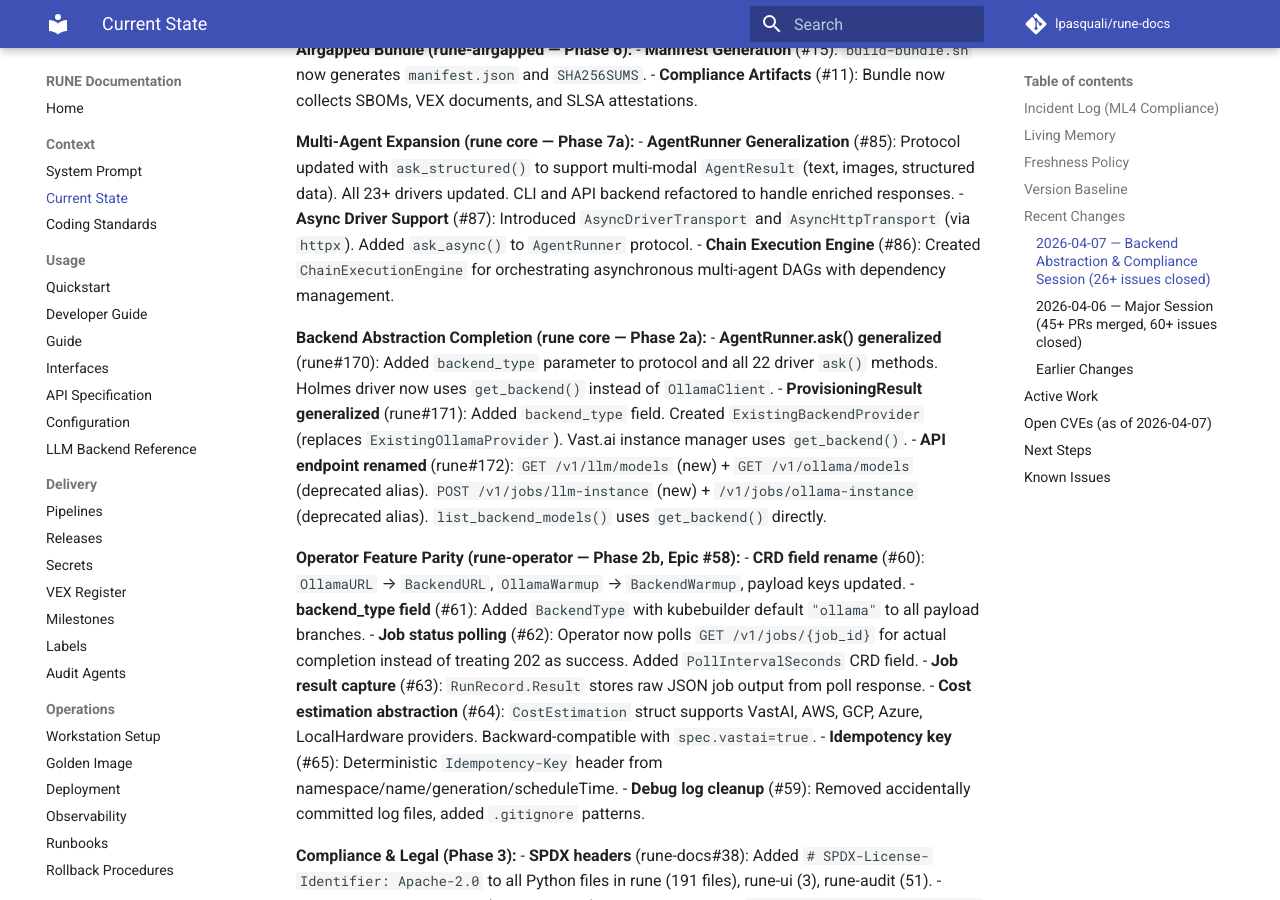
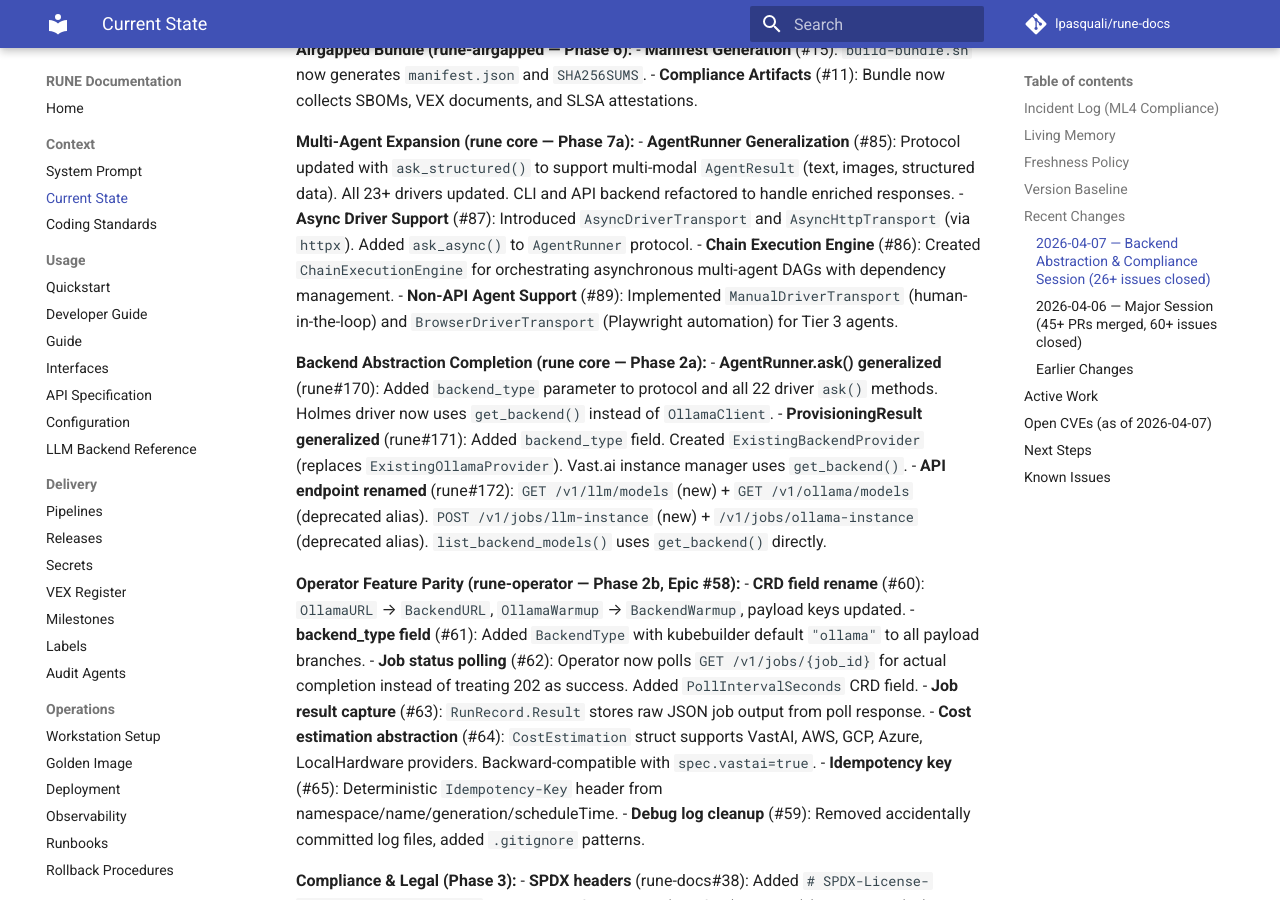
Before and after one commit to lpasquali/rune-docs, an MkDocs documentation site: the page built from docs/context/CURRENT_STATE.md, in a window 1280 px wide and 900 px high, scrolled down 1523 px. Built offline with MkDocs 1.6.1 and Material for MkDocs 9.7.7, drawn with Linux system fonts in a browser that asks for light colours; comment, search, counter and statistics services are not loaded.

Commit message:
docs: update CURRENT_STATE.md for non-API agent support

```diff
--- a/docs/context/CURRENT_STATE.md
+++ b/docs/context/CURRENT_STATE.md
@@ -52,6 +52,7 @@ Last updated: **2026-04-07**.
 - **AgentRunner Generalization** (#85): Protocol updated with `ask_structured()` to support multi-modal `AgentResult` (text, images, structured data). All 23+ drivers updated. CLI and API backend refactored to handle enriched responses.
 - **Async Driver Support** (#87): Introduced `AsyncDriverTransport` and `AsyncHttpTransport` (via `httpx`). Added `ask_async()` to `AgentRunner` protocol.
 - **Chain Execution Engine** (#86): Created `ChainExecutionEngine` for orchestrating asynchronous multi-agent DAGs with dependency management.
+- **Non-API Agent Support** (#89): Implemented `ManualDriverTransport` (human-in-the-loop) and `BrowserDriverTransport` (Playwright automation) for Tier 3 agents.
 
 **Backend Abstraction Completion (rune core — Phase 2a):**
 - **AgentRunner.ask() generalized** (rune#170): Added `backend_type` parameter to protocol and all 22 driver `ask()` methods. Holmes driver now uses `get_backend()` instead of `OllamaClient`.
```
